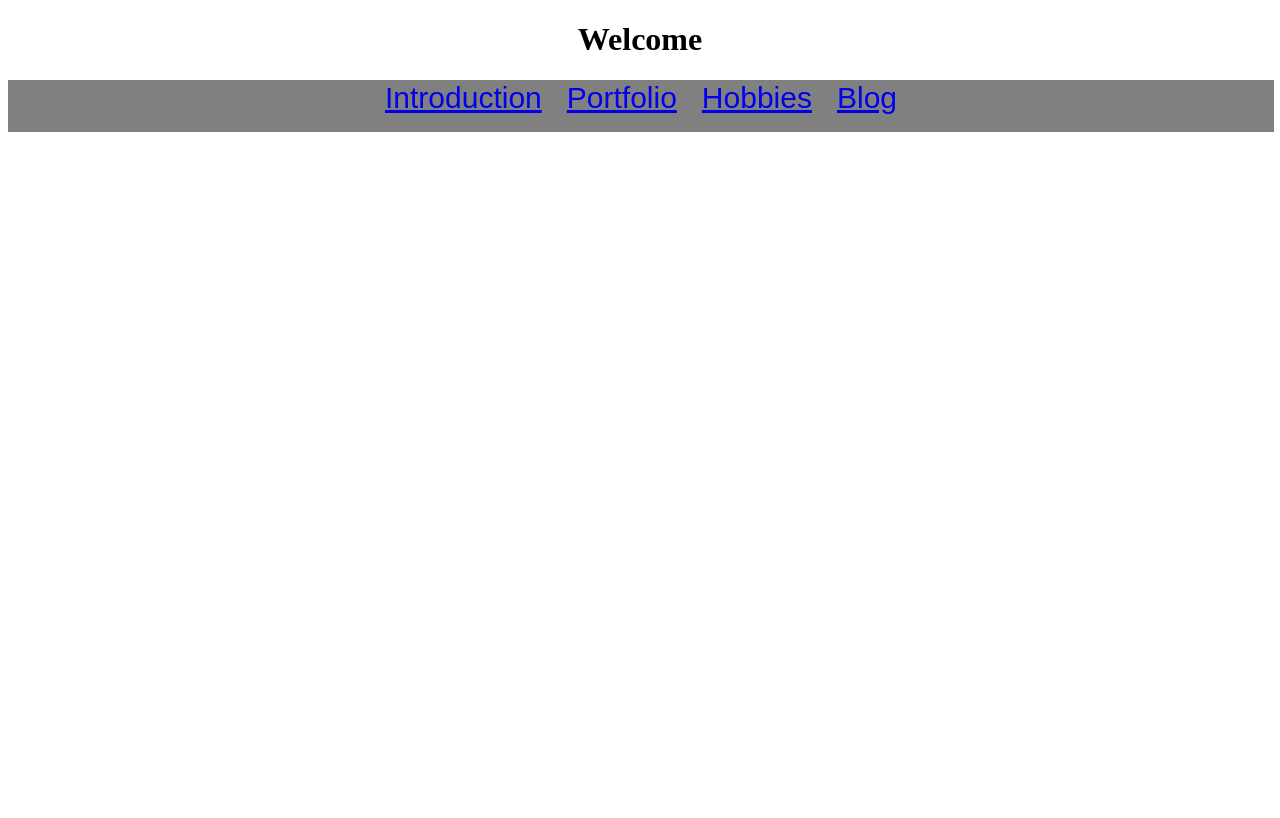
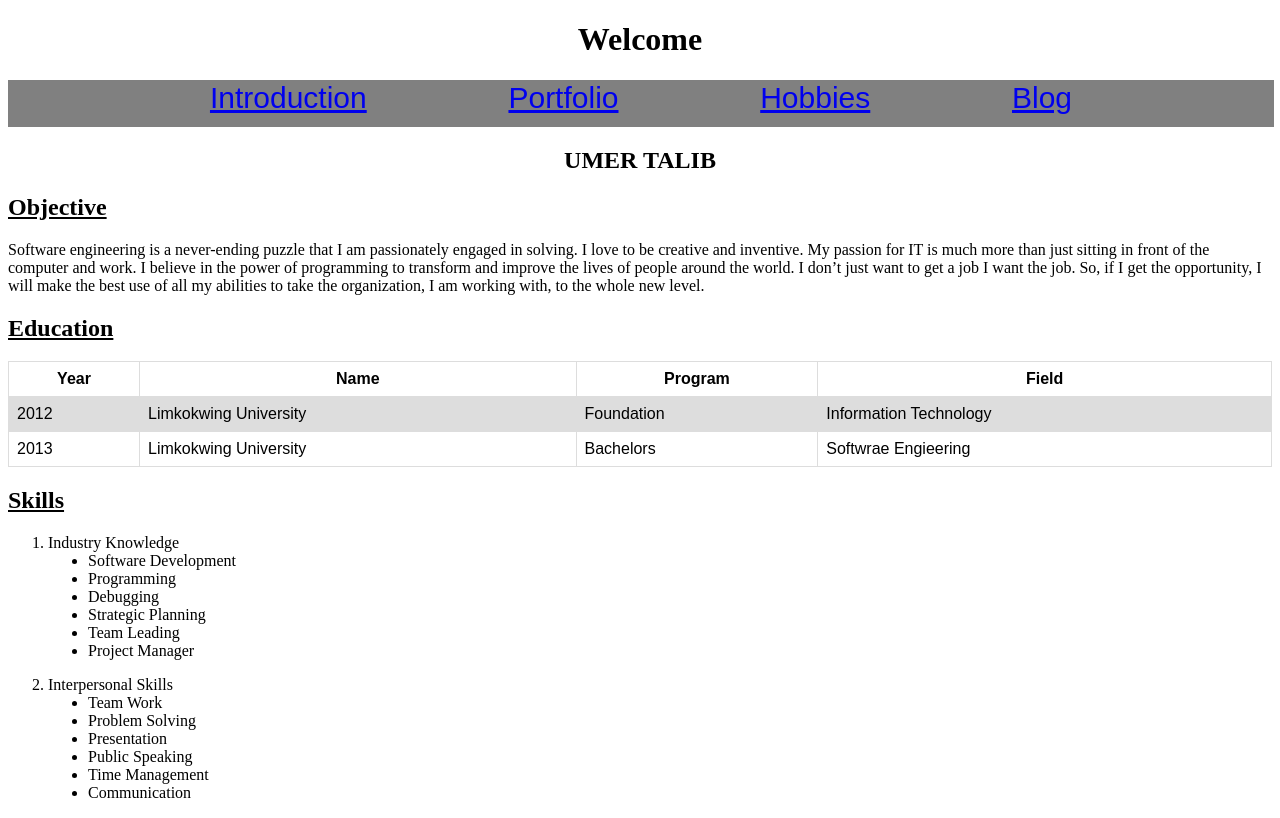
Before and after one commit to omertalib/project0, a plain HTML site: page index.html in a window 1280 px wide. Drawn offline with Linux system fonts and the light colour scheme.

Commit message:
done project 0

```diff
--- a/index.css
+++ b/index.css
@@ -9,5 +9,56 @@ h1{
     font-family: sans-serif;
     font-size: 30px;
     width: 100%;
-    height: 50px;
+    height: 45px;
+
   }
+.f-slide{
+  margin-top: 2px;
+  padding: 10px;
+  background-color: #80ffaa;
+  width: 100%;
+  height:500px;
+
+}
+.f-slide1{
+  padding: 10px;
+  background-color: #00e64d;
+  width: 100%;
+  height:500px;
+
+}
+ol{
+  margin-top: 1em;
+  margin-bottom: 1em;
+}
+ul {
+
+  list-style-type: disc;
+  margin-bottom: 1em;
+  margin-left: 0;
+  margin-right: 0;
+  padding-left: 40px;
+}
+@@media print {
+  .only-screen{
+    display: none;
+  }
+}
+table {
+  font-family: arial, sans-serif;
+  border-collapse: collapse;
+  width: 100%;
+}
+
+td, th {
+  border: 1px solid #dddddd;
+  text-align: left;
+  padding: 8px;
+}
+
+tr:nth-child(even) {
+  background-color: #dddddd;
+}
+table th{
+  text-align: center;
+}
--- a/index.html
+++ b/index.html
@@ -12,13 +12,61 @@
         <nav>
           <div id=forbuttons>
             <a href="index.html">Introduction</a>
-            &nbsp; <!adding space >
+            &nbsp; &nbsp; &nbsp; &nbsp; &nbsp; &nbsp; &nbsp; &nbsp; <!adding space >
             <a href="portfolio.html">Portfolio</a>
-            &nbsp;
+            &nbsp; &nbsp; &nbsp; &nbsp; &nbsp; &nbsp; &nbsp; &nbsp;
             <a href="hobbies.html">Hobbies</a>
-            &nbsp;
+            &nbsp; &nbsp; &nbsp; &nbsp; &nbsp; &nbsp; &nbsp; &nbsp;
             <a href="blog.html">Blog</a>
           </div>
         </nav>
+        <section>
+          <h1 style="text-align:center">UMER TALIB</h1>
+          <h2><u>Objective</u></h2>
+            <p>Software engineering is a never-ending puzzle that I am passionately engaged in solving. I love to be creative and inventive. My passion for IT is much more than just sitting in front of the computer and work. I believe in the power of programming to transform and improve the lives of people around the world. I don’t just want to get a job I want the job. So, if I get the opportunity, I will make the best use of all my abilities to take the organization, I am working with, to the whole new level. </p>
+          <h2><u>Education</u></h2>
+          <table class="only-screen">
+            <tr>
+              <th>Year</th>
+              <th>Name</th>
+              <th>Program</th>
+              <th>Field</th>
+            </tr>
+            <tr>
+              <td>2012</td>
+              <td>Limkokwing University</td>
+              <td>Foundation</td>
+              <td>Information Technology</td>
+            </tr>
+            <tr>
+              <td>2013</td>
+              <td>Limkokwing University</td>
+              <td>Bachelors</td>
+              <td>Softwrae Engieering</td>
+            </tr>
+          </table>
+          <h2><u>Skills</u></h2>
+            <ol>
+              <li>Industry Knowledge</li>
+                <ul>
+                  <li>Software Development</li>
+                  <li>Programming</li>
+                  <li>Debugging</li>
+                  <li>Strategic Planning</li>
+                  <li>Team Leading</li>
+                  <li>Project Manager</li>
+                </ul>
+              <li>Interpersonal Skills</li>
+                <ul>
+                  <li>Team Work</li>
+                  <li>Problem Solving</li>
+                  <li>Presentation</li>
+                  <li>Public Speaking</li>
+                  <li>Time Management</li>
+                  <li>Communication</li>
+                </ul>
+            </ol>
+
+        </section>
     </body>
 </html>
```
Also changed, not shown: blog.html (+4 -4 lines), hobbies.html (+10 -4 lines), portfolio.html (+4 -4 lines).
